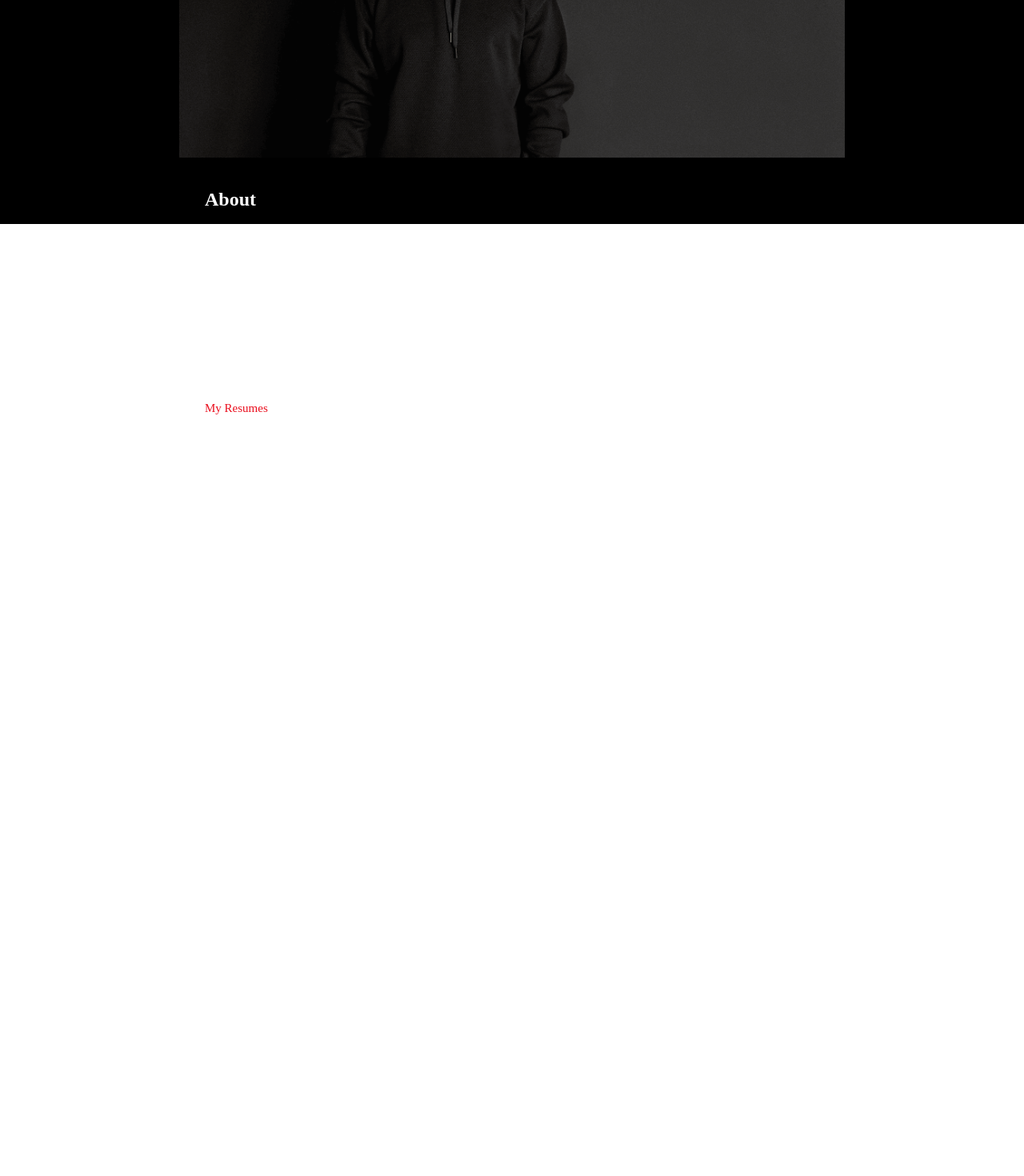
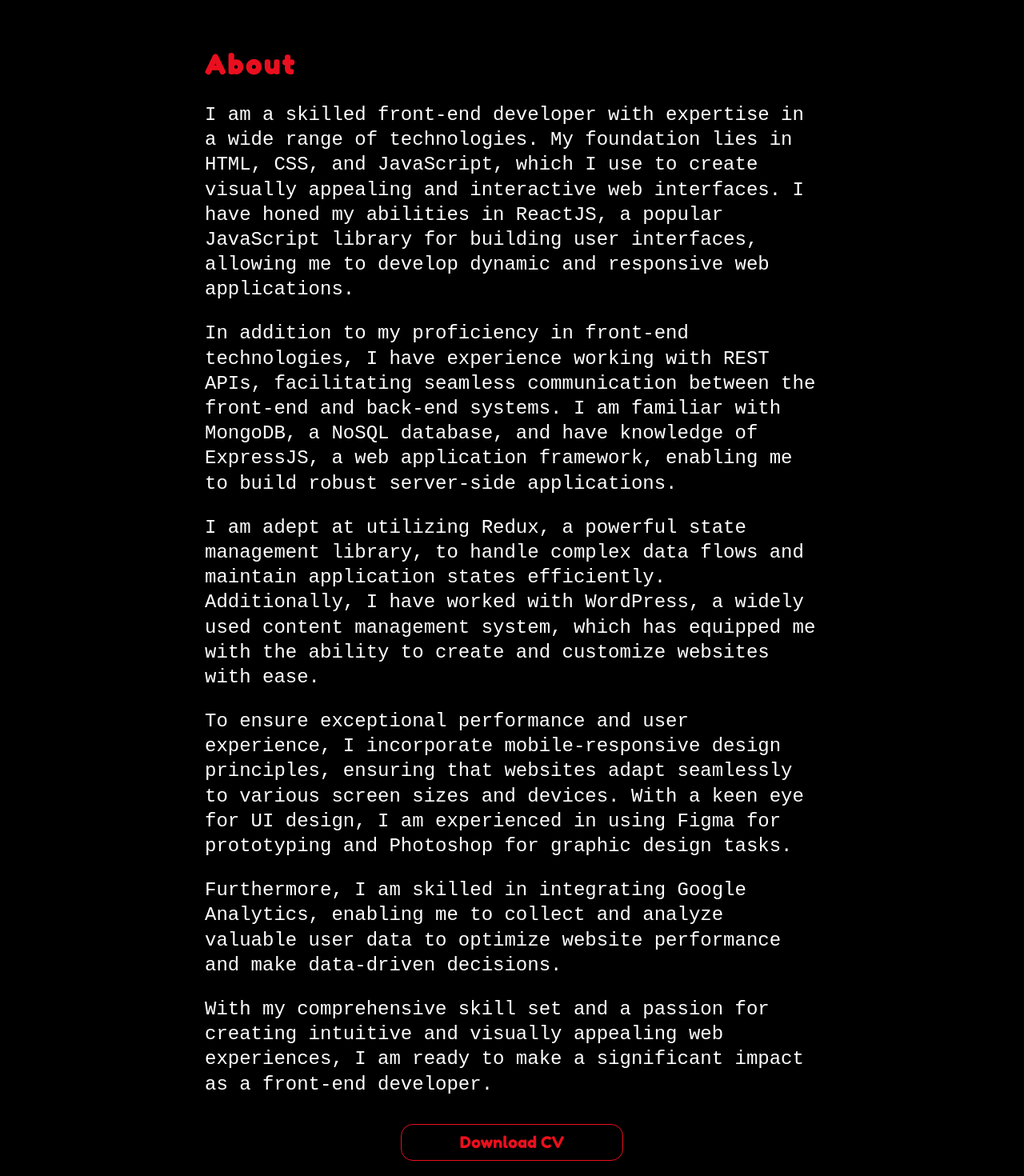
Before and after one commit to Hemantkunder2422/portfolio, a React (Create React App) app: page /about in a window 1280 px wide. Shown: the part 520-1990 px from the top of the page at 80% size. Before the commit the page ends 1039 px from the top, so only its background shows below. Built offline with nearby package versions, Linux system fonts and the light colour scheme.

Commit message:
added resume and about us section

```diff
--- a/src/pages/aboutus/About.jsx
+++ b/src/pages/aboutus/About.jsx
@@ -1,6 +1,6 @@
 import "./about.css";
-import heroimg from "../../assets/images/Dejan.png";
 import Navlink from "../../components/navlink/Navlink";
+import CVFile from "../../assets/pdf/resume.pdf";
 
 const About = () => {
   return (
@@ -10,38 +10,55 @@
         <h1>
           I design & build <br /> digital products
         </h1>
-        <div className="hero-image">
-          <img src={heroimg} alt="" />
-        </div>
       </main>
       <section id="about-desc">
         <article className="title">
           <h2>About</h2>
-          <h3>
-            Lorem ipsum dolor sit, amet consectetur adipisicing elit. Vero vitae
-            molestias reprehenderit, nostrum similique consequuntur?
-          </h3>
           <p>
-            Lorem ipsum dolor sit amet, consectetur adipisicing elit. Quisquam
-            nisi similique nesciunt numquam hic consequatur exercitationem at
-            qui autem maiores.
+            I am a skilled front-end developer with expertise in a wide range of
+            technologies. My foundation lies in HTML, CSS, and JavaScript, which
+            I use to create visually appealing and interactive web interfaces. I
+            have honed my abilities in ReactJS, a popular JavaScript library for
+            building user interfaces, allowing me to develop dynamic and
+            responsive web applications.
           </p>
           <p>
-            Lorem, ipsum dolor sit amet consectetur adipisicing elit. Voluptas
-            tenetur ut est ducimus nobis porro maxime veniam iste, commodi
-            illum.
+            In addition to my proficiency in front-end technologies, I have
+            experience working with REST APIs, facilitating seamless
+            communication between the front-end and back-end systems. I am
+            familiar with MongoDB, a NoSQL database, and have knowledge of
+            ExpressJS, a web application framework, enabling me to build robust
+            server-side applications.
           </p>
           <p>
-            Lorem ipsum dolor sit amet, consectetur adipisicing elit. Dolore
-            eligendi aspernatur tempora molestiae possimus perspiciatis
-            architecto unde nulla ipsum repellendus error corrupti totam, quod
-            consequuntur!
+            I am adept at utilizing Redux, a powerful state management library,
+            to handle complex data flows and maintain application states
+            efficiently. Additionally, I have worked with WordPress, a widely
+            used content management system, which has equipped me with the
+            ability to create and customize websites with ease.
           </p>
-          <a href="/works" className="my-resume">
-            My Resumes
-          </a>
+          <p>
+            To ensure exceptional performance and user experience, I incorporate
+            mobile-responsive design principles, ensuring that websites adapt
+            seamlessly to various screen sizes and devices. With a keen eye for
+            UI design, I am experienced in using Figma for prototyping and
+            Photoshop for graphic design tasks.
+          </p>
+          <p>
+            Furthermore, I am skilled in integrating Google Analytics, enabling
+            me to collect and analyze valuable user data to optimize website
+            performance and make data-driven decisions.
+          </p>
+          <p>
+            With my comprehensive skill set and a passion for creating intuitive
+            and visually appealing web experiences, I am ready to make a
+            significant impact as a front-end developer.
+          </p>
         </article>
       </section>
+      <a className="download-cv" href={CVFile} download="resume.pdf">
+        Download CV
+      </a>
     </section>
   );
 };
--- a/src/pages/aboutus/about.css
+++ b/src/pages/aboutus/about.css
@@ -1,5 +1,10 @@
 .aboutus {
   color: #fff;
+  padding: 5% 0;
+}
+
+* {
+  font-family: "Fredoka One", sans-serif;
 }
 
 .aboutus > main {
@@ -33,3 +38,31 @@
   width: 60%;
   margin: 0 auto;
 }
+
+.download-cv {
+  color: #ea0f1e;
+  font-size: 20px;
+  display: flex;
+  justify-content: center;
+  width: 20%;
+  margin: 10px auto 0 auto;
+  padding: 10px;
+  border-radius: 15px;
+  text-decoration: none;
+  border: 1px solid #ea0f1e;
+}
+.download-cv:hover {
+  color: #ea0f1e;
+  text-decoration: none;
+}
+
+section#about-desc > article > p {
+  font-size: 24px;
+  font-family: monospace;
+  line-height: 1.3;
+}
+#about-desc > .title > h2 {
+  font-size: 33px;
+  letter-spacing: 3px;
+  color: #ea0f1e;
+}
--- a/src/pages/contact/contact.css
+++ b/src/pages/contact/contact.css
@@ -0,0 +1,3 @@
+* {
+  font-family: "Fredoka One", sans-serif;
+}
--- a/src/pages/home/home.css
+++ b/src/pages/home/home.css
@@ -2,7 +2,7 @@
   display: flex;
   align-items: center;
   justify-content: center;
-  height: 100dvh;
+  min-height: 100dvh;
 }
 .home__text,
 .home__image {
--- a/src/pages/work/work.css
+++ b/src/pages/work/work.css
@@ -1,3 +1,7 @@
+* {
+  font-family: "Fredoka One", sans-serif;
+}
+
 .myworks-wrapper {
   color: #fff;
 }
```
Also changed, not shown: 1 other file (tests, documents, lock files or other folders).
